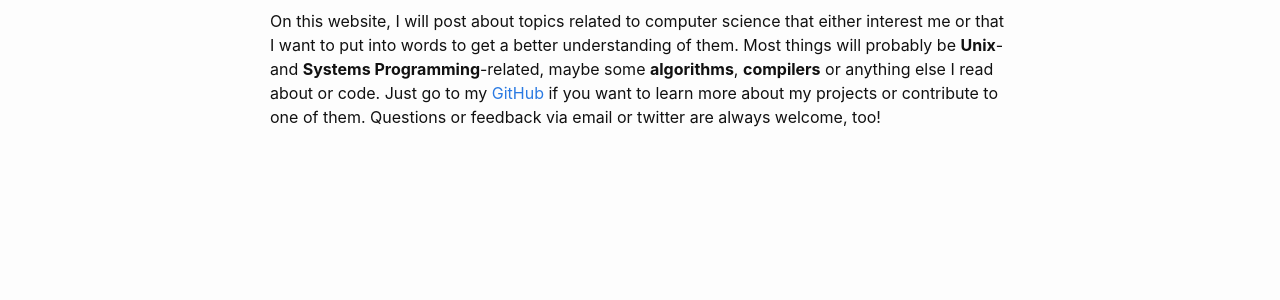
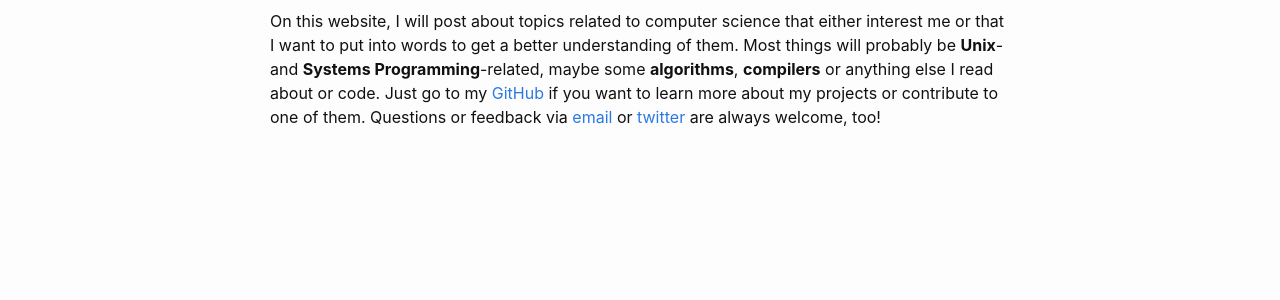
Before and after one commit to DanielSchuette/DanielSchuette.github.io, a Jekyll site: the page built from about.md, in a window 1280 px wide. Shown: the part 155-455 px from the top of the page. Built offline with Jekyll 4.4.1, drawn with Linux system fonts in a browser that asks for light colours; nearby versions of some CDN libraries; some web fonts are replaced; part of the change alters nothing that is shown.

```diff
--- a/about.md
+++ b/about.md
@@ -5,4 +5,4 @@ order: 2
 permalink: /about/
 ---
 
-On this website, I will post about topics related to computer science that either interest me or that I want to put into words to get a better understanding of them. Most things will probably be **Unix**- and **Systems Programming**-related, maybe some **algorithms**, **compilers** or anything else I read about or code. Just go to my [GitHub](https://github.com/DanielSchuette) if you want to learn more about my projects or contribute to one of them. Questions or feedback via email or twitter are always welcome, too!
+On this website, I will post about topics related to computer science that either interest me or that I want to put into words to get a better understanding of them. Most things will probably be **Unix**- and **Systems Programming**-related, maybe some **algorithms**, **compilers** or anything else I read about or code. Just go to my [GitHub](https://github.com/DanielSchuette) if you want to learn more about my projects or contribute to one of them. Questions or feedback via [email](mailto:d.schuette@online.de) or [twitter](https://twitter.com/DogtorDash) are always welcome, too!
```
